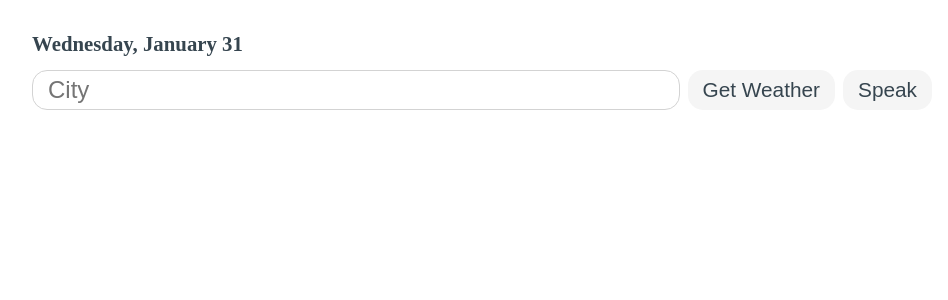
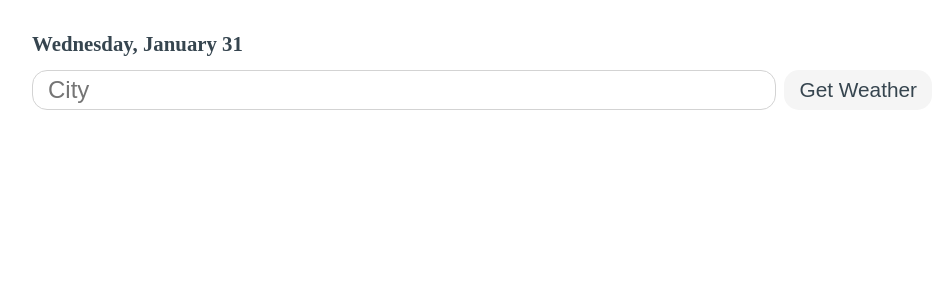
Before and after one commit to CodeTenzin/Open-Weather, a React (Vite) app: page / in a window 1280 px wide. Shown: the top 300 px of the page, without its empty margins (158-1106 px from the left). Built offline with nearby package versions, Linux system fonts and the light colour scheme; no server answers.

Commit message:
Rolled back speech recogniztion.

```diff
--- a/src/App.tsx
+++ b/src/App.tsx
@@ -1,4 +1,4 @@
-import { FormEvent, useEffect, useState } from "react";
+import { FormEvent, useState } from "react";
 import "./App.css";
 import useOpenMaps from "./hooks/useOpenMaps";
 import useSpeechRecognition from "./hooks/useSpeechRecognition";
@@ -29,12 +29,12 @@ function App() {
 
   const [city, setCity] = useState("");
   const { weather, isLoading, error, fetchWeather } = useOpenMaps(city);
-  const { transcript, isListening, startListening, hasRecognitionSupport } =
-    useSpeechRecognition();
+  // const { transcript, isListening, startListening, hasRecognitionSupport } =
+  //   useSpeechRecognition();
 
-  const [isCitySetFromTranscript, setIsCitySetFromTranscript] = useState(false);
+  // const [isCitySetFromTranscript, setIsCitySetFromTranscript] = useState(false);
 
-  console.log(transcript);
+  // console.log(transcript);
 
   const handleSubmit = (event: FormEvent) => {
     event.preventDefault();
@@ -55,20 +55,20 @@ function App() {
             <input
               type="text"
               placeholder="City"
-              value={transcript || city}
+              // value={transcript || city}
               onChange={(event) => setCity(event.target.value)}
             />
             <button>Get Weather</button>
-            {hasRecognitionSupport ? (
+            {/* {hasRecognitionSupport ? (
               <>
-                <button className="speech" onClick={startListening}>
-                  Speak
-                </button>
+                // <button className="speech" onClick={startListening}>
+                //  Speak
+                // </button>
                 {isListening && <p>Your browser is currently listening...</p>}
               </>
             ) : (
               <p>NOT SUPPORTED</p>
-            )}
+            )} */}
           </div>
         </form>
 
```
